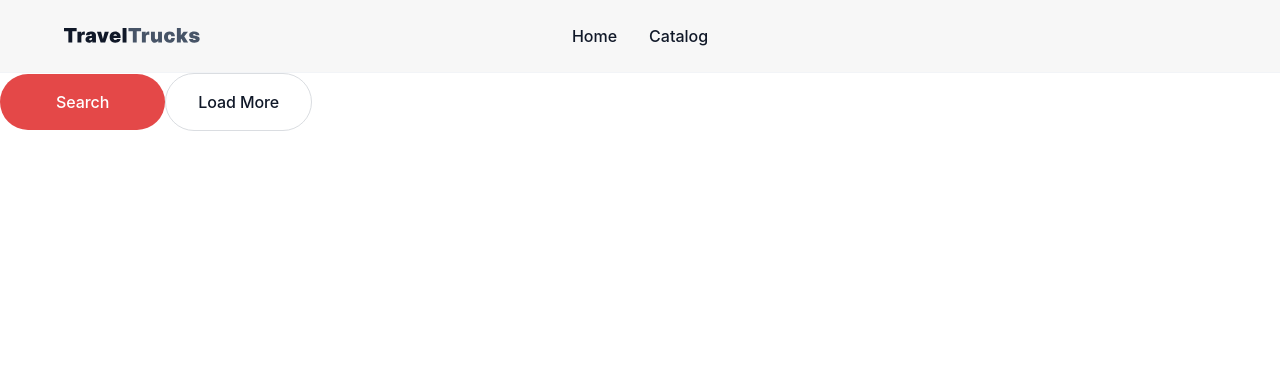
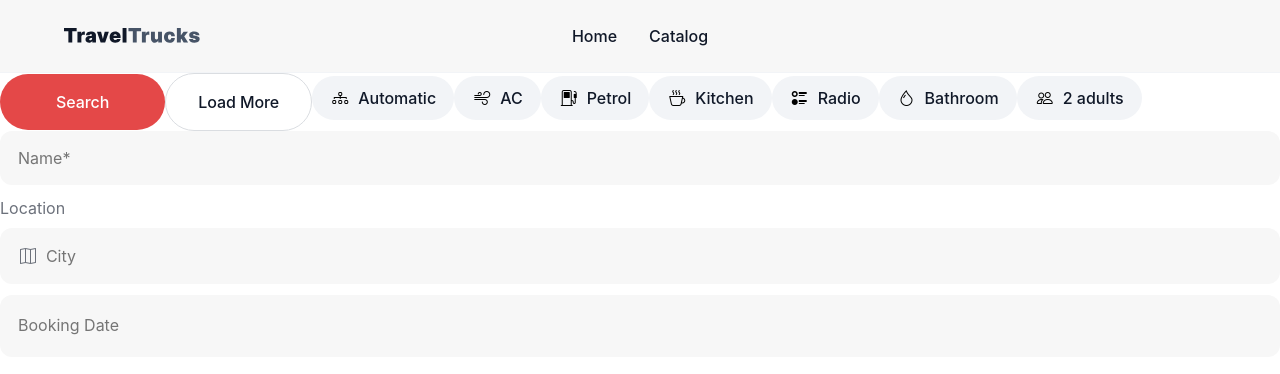
Before and after one commit to saniola/travel-trucks, a React (Vite) app: page /catalog in a window 1280 px wide. Shown: the top 374 px of the page. Built offline with nearby package versions, Linux system fonts and the light colour scheme.

Commit message:
new components

```diff
--- a/package.json
+++ b/package.json
@@ -11,9 +11,11 @@
     "lint:css": "stylelint '**/*.scss' --fix"
   },
   "dependencies": {
+    "date-fns": "^4.0.0-beta.1",
     "normalize.css": "^8.0.1",
     "prop-types": "^15.8.1",
     "react": "^18.3.1",
+    "react-datepicker": "^7.3.0",
     "react-dom": "^18.3.1",
     "react-router-dom": "^6.26.2",
     "sass": "^1.78.0"
--- a/src/App.jsx
+++ b/src/App.jsx
@@ -1,6 +1,8 @@
 import './App.module.scss';
 import Button from './components/Button/Button';
 import Header from './components/Header/Header';
+import Tag from './components/Tag/Tag';
+import Input from './components/Input/Input';
 
 function App() {
   return (
@@ -12,6 +14,22 @@ function App() {
         onClick={() => alert('Load More')}
         variant="secondary"
       />
+      <Tag text="Automatic" />
+      <Tag text="AC" />
+      <Tag text="Petrol" />
+      <Tag text="Kitchen" />
+      <Tag text="Radio" />
+      <Tag text="Bathroom" />
+      <Tag text="2 adults" />
+
+      <Input placeholder="Name*" name="Name" />
+      <Input
+        label="Location"
+        placeholder="City"
+        icon="icon-map"
+        name="Location"
+      />
+      <Input placeholder="Booking Date" withCalendar name="Date" />
     </>
   );
 }
--- /dev/null
+++ b/src/components/Input/Input.jsx
@@ -0,0 +1,75 @@
+import { useState } from 'react';
+import PropTypes from 'prop-types';
+import styles from './Input.module.scss';
+import DatePicker from 'react-datepicker';
+import 'react-datepicker/dist/react-datepicker.css';
+
+const Input = ({
+  label,
+  placeholder,
+  icon,
+  type = 'text',
+  withCalendar = false,
+  name,
+}) => {
+  const [showCalendar, setShowCalendar] = useState(false);
+  const [selectedDate, setSelectedDate] = useState(null);
+  const [inputValue, setInputValue] = useState('');
+
+  const handleInputChange = (e) => {
+    const { value } = e.target;
+    setInputValue(value);
+  };
+
+  const handleDateChange = (date) => {
+    setSelectedDate(date);
+    setShowCalendar(false);
+  };
+
+  return (
+    <div className={styles.inputWrapper}>
+      {label && <label className={styles.label}>{label}</label>}
+      <div className={styles.inputContainer}>
+        {icon && (
+          <span
+            className={`${styles.icon} icon ${icon} ${
+              inputValue && styles.iconActive
+            }`}
+          />
+        )}
+        {!withCalendar ? (
+          <input
+            type={type}
+            placeholder={placeholder}
+            className={styles.input}
+            name={name}
+            value={inputValue}
+            onChange={handleInputChange}
+          />
+        ) : (
+          <DatePicker
+            selected={selectedDate}
+            onChange={handleDateChange}
+            placeholderText={placeholder}
+            className={styles.input}
+            onFocus={() => setShowCalendar(true)}
+            onClickOutside={() => setShowCalendar(false)}
+            open={showCalendar}
+            dateFormat="MMMM d, yyyy"
+          />
+        )}
+      </div>
+    </div>
+  );
+};
+
+Input.propTypes = {
+  label: PropTypes.string,
+  placeholder: PropTypes.string,
+  icon: PropTypes.string,
+  type: PropTypes.string,
+  withCalendar: PropTypes.bool,
+  name: PropTypes.string.isRequired,
+};
+
+export default Input;
--- /dev/null
+++ b/src/components/Input/Input.module.scss
@@ -0,0 +1,41 @@
+.inputWrapper {
+  display: flex;
+  flex-direction: column;
+  margin-bottom: 1.1rem;
+}
+
+.label {
+  margin-bottom: 0.8rem;
+  color: var(--gray, #6c717b);
+  font-weight: 400;
+  line-height: 24px;
+}
+
+.inputContainer {
+  display: inline-flex;
+  align-items: center;
+  position: relative;
+  padding: 1.8rem;
+  border-radius: 1.2rem;
+  background-color: var(--inputs, #f7f7f7);
+  gap: 0.8rem;
+}
+
+.input {
+  font-size: var(--fs-base);
+  color: var(--main, #101828);
+  outline: none;
+  border: none;
+  background: none;
+  width: calc(100% - 2rem);
+}
+
+.icon {
+  color: var(--gray, #6c717b);
+  width: 2rem;
+  height: 2rem;
+}
+
+.iconActive {
+  color: var(--main, #101828);
+}
--- /dev/null
+++ b/src/components/Tag/Tag.jsx
@@ -0,0 +1,41 @@
+import styles from './Tag.module.scss';
+import PropType from 'prop-types';
+
+const getIconClass = (text) => {
+  switch (text.toLowerCase()) {
+    case 'automatic':
+      return 'icon-transmission';
+    case 'ac':
+      return 'icon-ac';
+    case 'petrol':
+      return 'icon-pump';
+    case 'kitchen':
+      return 'icon-cup';
+    case 'radio':
+      return 'icon-radio';
+    case 'bathroom':
+      return 'icon-droplet';
+    case '2 adults':
+      return 'icon-people';
+    default:
+      return '';
+  }
+};
+
+const Tag = ({ text }) => {
+  const iconClass = getIconClass(text);
+  console.log(iconClass);
+
+  return (
+    <div className={styles.tag}>
+      <span className={`${styles.icon} icon ${iconClass}`} />{' '}
+      <span className={styles.text}>{text}</span>
+    </div>
+  );
+};
+
+Tag.propTypes = {
+  text: PropType.string.isRequired,
+};
+
+export default Tag;
--- /dev/null
+++ b/src/components/Tag/Tag.module.scss
@@ -0,0 +1,22 @@
+.tag {
+  display: inline-flex;
+  padding: 1.2rem 1.8rem;
+  align-items: center;
+  gap: 0.8rem;
+  border-radius: 10rem;
+  background: var(--gray-100, #f2f4f7);
+  mix-blend-mode: multiply;
+}
+
+.text {
+  color: var(--main, #101828);
+  text-align: center;
+  font-size: var(--fs-base);
+  font-weight: 500;
+  line-height: 20px;
+}
+
+.icon {
+  width: 2rem;
+  height: 2rem;
+}
```
Also changed, not shown: src/components/FavoriteButton/FavoriteButton.jsx (added, +20 -0 lines), src/components/FavoriteButton/FavoriteButton.module.scss (added), 1 other file (tests, documents, lock files or other folders).
